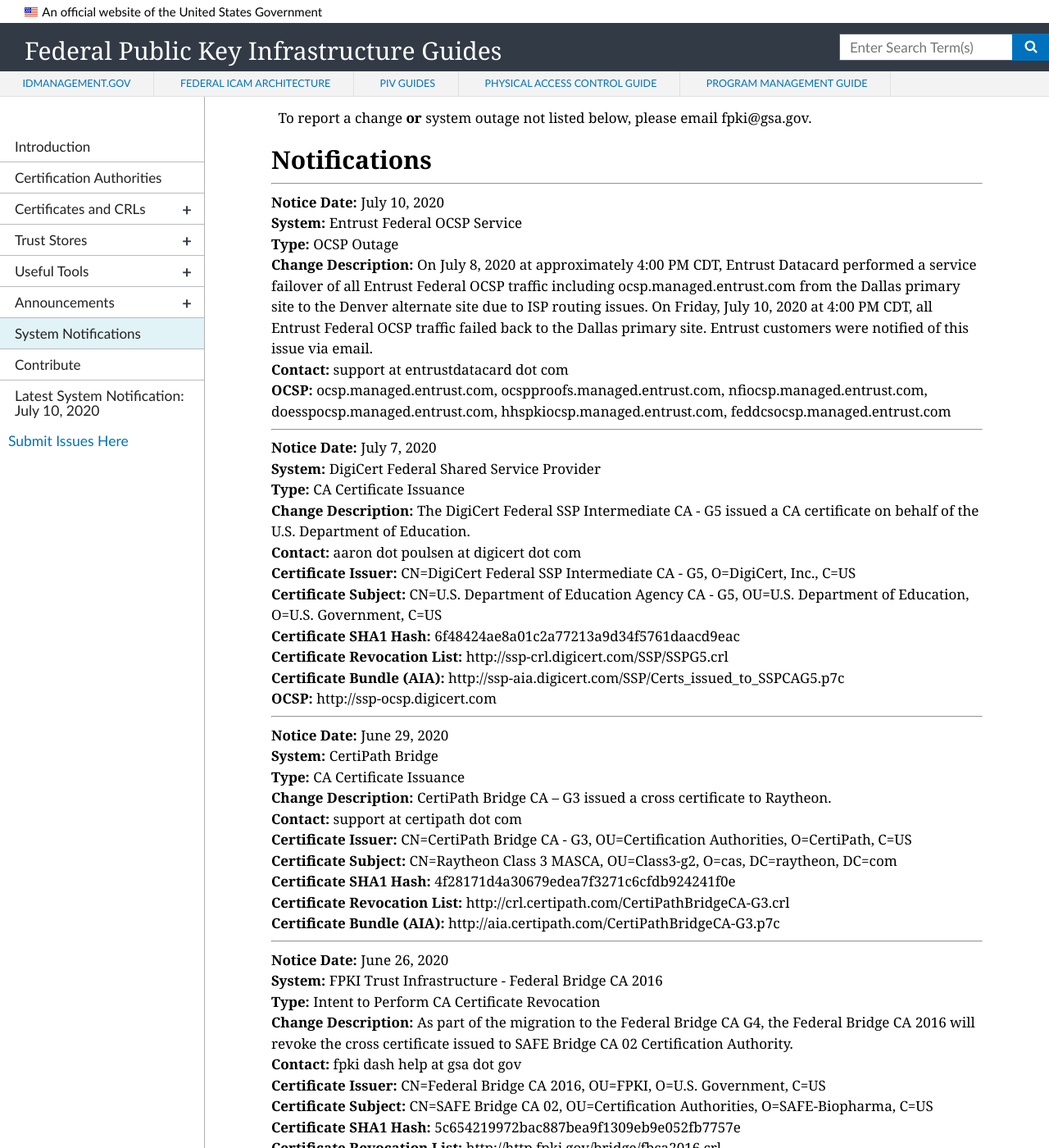
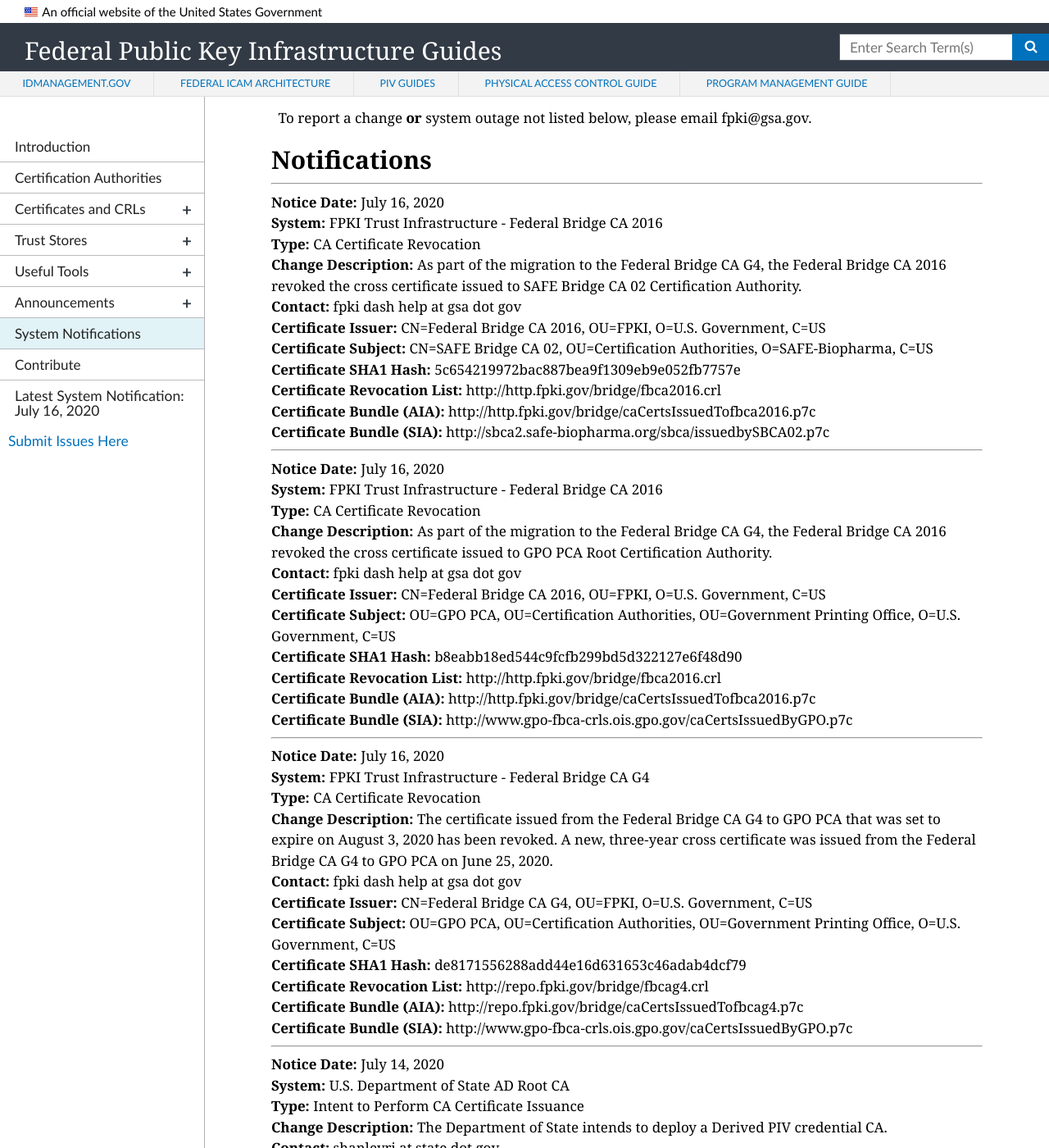
Before and after one commit to GSA/fpki-guides, a Jekyll site: the page built from pages/fpki_notifications.md, in a window 1280 px wide and 1400 px high, scrolled down 697 px. Shown: the whole window at 82% size. Built offline with Jekyll 4.4.1, drawn with Linux system fonts in a browser that asks for light colours; nearby versions of some CDN libraries; some of the changed text lies outside the part shown.

Commit message:
Update notifications.yml

```diff
--- a/_data/notifications.yml
+++ b/_data/notifications.yml
@@ -2616,6 +2616,64 @@
   contact: support at entrustdatacard dot com
   ocsp_uri: ocsp.managed.entrust.com, ocspproofs.managed.entrust.com, nfiocsp.managed.entrust.com, doesspocsp.managed.entrust.com, hhspkiocsp.managed.entrust.com, feddcsocsp.managed.entrust.com
 
+- notice_date: July 14, 2020
+  change_type: Intent to Perform CA Certificate Issuance
+  start_datetime:
+  system: U.S. Department of State AD Root CA
+  change_description: The Department of State intends to deploy a Derived PIV credential CA.
+  contact: shanleyrj at state dot gov
+  ca_certificate_hash:
+  ca_certificate_issuer: CN=U.S. Department of State AD Root CA, CN=AIA, CN=Public Key Services, CN=Services, CN=Configuration, DC=state, DC=sbu
+  ca_certificate_subject: CN=U.S. Department of State DPC CA, CN=AIA, CN=Public Key Services, CN=Services, CN=Configuration, DC=state, DC=sbu
+  cdp_uri:
+  aia_uri:
+  sia_uri:
+  ocsp_uri:
+
+- notice_date: July 16, 2020
+  change_type: CA Certificate Revocation
+  start_datetime:
+  end_datetime:
+  system: FPKI Trust Infrastructure - Federal Bridge CA G4
+  change_description: The certificate issued from the Federal Bridge CA G4 to GPO PCA that was set to expire on August 3, 2020 has been revoked.  A new, three-year cross certificate was issued from the Federal Bridge CA G4 to GPO PCA on June 25, 2020.
+  contact: fpki dash help at gsa dot gov
+  ca_certificate_hash: de8171556288add44e16d631653c46adab4dcf79
+  ca_certificate_issuer: CN=Federal Bridge CA G4, OU=FPKI, O=U.S. Government, C=US
+  ca_certificate_subject: OU=GPO PCA, OU=Certification Authorities, OU=Government Printing Office, O=U.S. Government, C=US
+  cdp_uri: http://repo.fpki.gov/bridge/fbcag4.crl
+  aia_uri: http://repo.fpki.gov/bridge/caCertsIssuedTofbcag4.p7c
+  sia_uri: http://www.gpo-fbca-crls.ois.gpo.gov/caCertsIssuedByGPO.p7c
+
+- notice_date: July 16, 2020
+  change_type: CA Certificate Revocation
+  start_datetime:
+  end_datetime:
+  system: FPKI Trust Infrastructure - Federal Bridge CA 2016
+  change_description: As part of the migration to the Federal Bridge CA G4, the Federal Bridge CA 2016 revoked the cross certificate issued to GPO PCA Root Certification Authority.
+  contact: fpki dash help at gsa dot gov
+  ca_certificate_hash: b8eabb18ed544c9fcfb299bd5d322127e6f48d90
+  ca_certificate_issuer: CN=Federal Bridge CA 2016, OU=FPKI, O=U.S. Government, C=US
+  ca_certificate_subject: OU=GPO PCA, OU=Certification Authorities, OU=Government Printing Office, O=U.S. Government, C=US
+  cdp_uri: http://http.fpki.gov/bridge/fbca2016.crl
+  aia_uri: http://http.fpki.gov/bridge/caCertsIssuedTofbca2016.p7c
+  sia_uri: http://www.gpo-fbca-crls.ois.gpo.gov/caCertsIssuedByGPO.p7c
+  ocsp_uri:
+
+- notice_date: July 16, 2020
+  change_type: CA Certificate Revocation
+  start_datetime:
+  end_datetime:
+  system: FPKI Trust Infrastructure - Federal Bridge CA 2016
+  change_description: As part of the migration to the Federal Bridge CA G4, the Federal Bridge CA 2016 revoked the cross certificate issued to SAFE Bridge CA 02 Certification Authority.
+  contact: fpki dash help at gsa dot gov
+  ca_certificate_hash: 5c654219972bac887bea9f1309eb9e052fb7757e
+  ca_certificate_issuer: CN=Federal Bridge CA 2016, OU=FPKI, O=U.S. Government, C=US
+  ca_certificate_subject: CN=SAFE Bridge CA 02, OU=Certification Authorities, O=SAFE-Biopharma, C=US
+  cdp_uri: http://http.fpki.gov/bridge/fbca2016.crl
+  aia_uri: http://http.fpki.gov/bridge/caCertsIssuedTofbca2016.p7c
+  sia_uri: http://sbca2.safe-biopharma.org/sbca/issuedbySBCA02.p7c
+
+
 #- notice_date:
 #  change_type: CA Certificate Issuance
 #  start_datetime:
```
